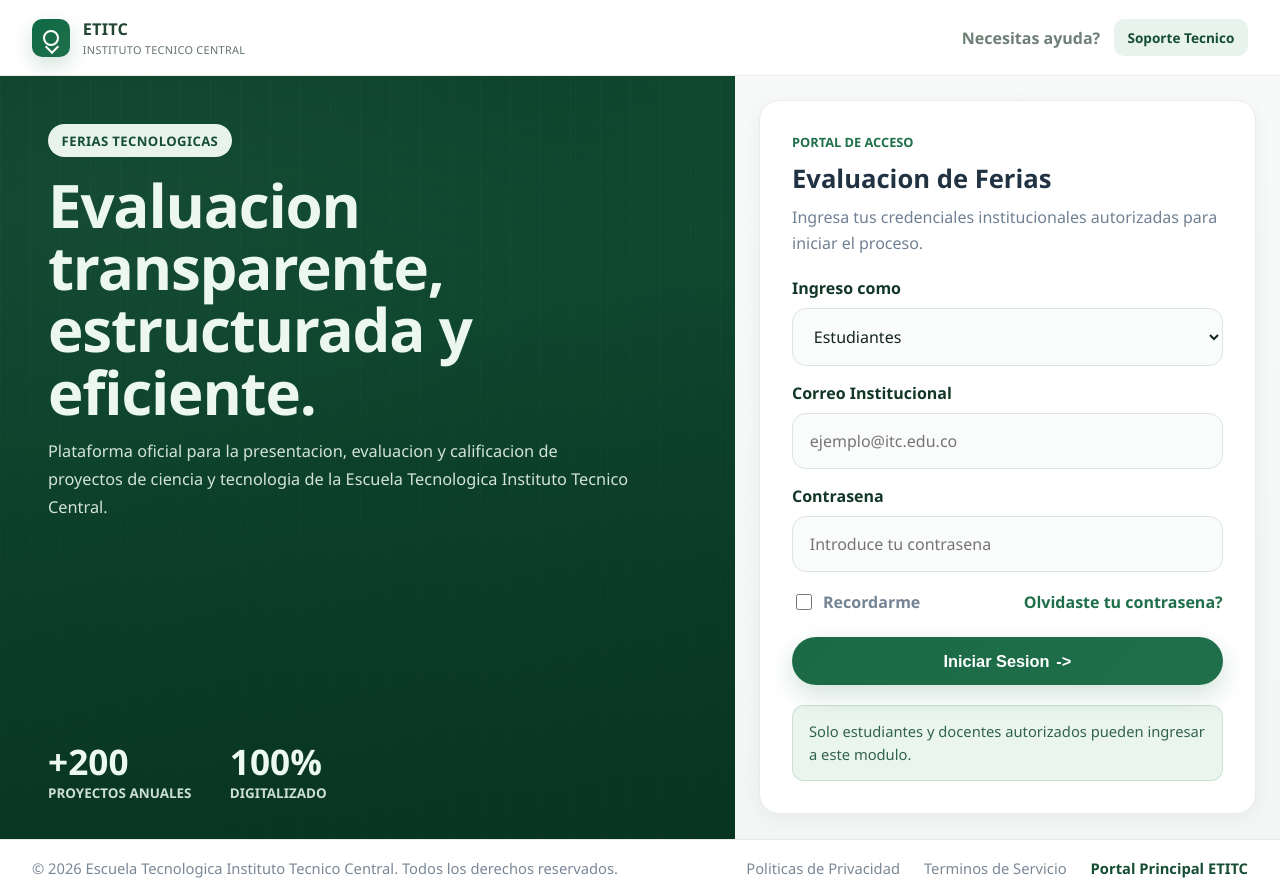
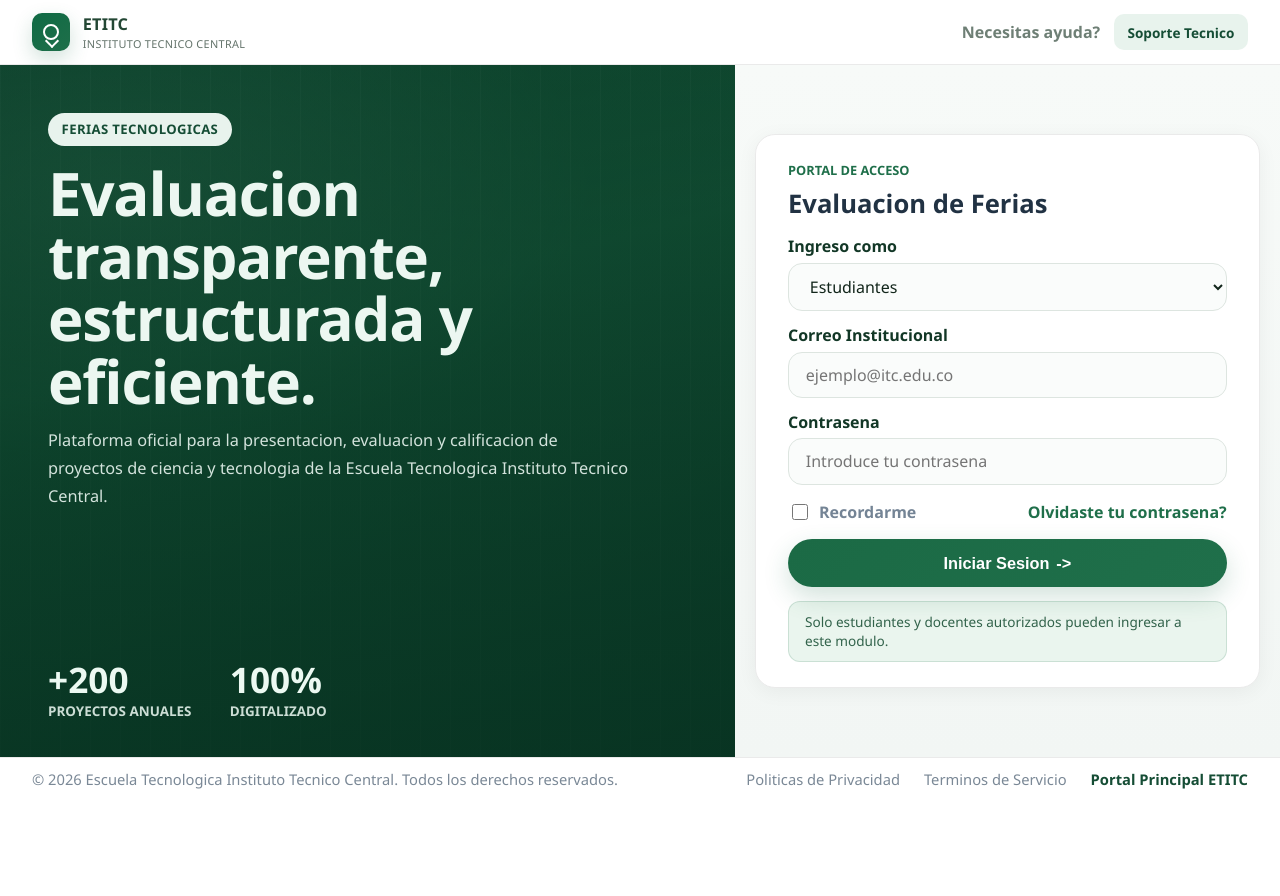
Before and after one commit to JuanchoGarvincho/SIEF-IA, a plain HTML site: page LOGIN/index.html in a window 1280 px wide. After the commit the page ends 800 px from the top, so only its background shows below. Drawn offline with Linux system fonts and the light colour scheme.

Commit message:
Login sin scroll y script de usuario de prueba
- El login ocupa exactamente la ventana: la página no se desplaza y el
  formulario se compacta en pantallas bajas; en móvil se oculta el panel verde
- npm run usuario-prueba: crea un usuario que entra como estudiante y jurado

Co-Authored-By: Claude Opus 5.5 <noreply@anthropic.com>

```diff
--- a/LOGIN/login.css
+++ b/LOGIN/login.css
@@ -315,3 +315,122 @@
     gap: 1rem;
   }
 }
+
+/* ===== Pantalla fija: el login ocupa exactamente la ventana y no hace scroll ===== */
+html,
+body {
+  height: 100%;
+  overflow: hidden;
+}
+
+.login-shell {
+  height: 100vh;
+  height: 100dvh; /* en celulares descuenta la barra del navegador */
+  min-height: 0;
+}
+
+.login-main,
+.login-hero,
+.login-panel {
+  min-height: 0;
+}
+
+/* Si la ventana es muy baja, solo la tarjeta se desplaza por dentro (la página no se mueve) */
+.login-panel {
+  overflow-y: auto;
+  padding: clamp(0.75rem, 2.5vh, 1.5rem);
+}
+
+.login-topbar__inner {
+  padding-top: clamp(0.6rem, 1.6vh, 1.15rem);
+  padding-bottom: clamp(0.6rem, 1.6vh, 1.15rem);
+}
+
+.login-footer {
+  padding-top: clamp(0.55rem, 1.4vh, 1.15rem);
+  padding-bottom: clamp(0.55rem, 1.4vh, 1.15rem);
+}
+
+/* La tarjeta se compacta según la altura disponible */
+.login-card .card__body {
+  padding: clamp(1.1rem, 3.2vh, 2rem) 2rem;
+}
+
+.login-title {
+  margin: clamp(0.3rem, 0.9vh, 0.65rem) 0 clamp(0.3rem, 0.8vh, 0.55rem);
+}
+
+.login-subtitle {
+  margin-bottom: clamp(0.6rem, 1.8vh, 1.3rem);
+}
+
+.login-form {
+  gap: clamp(0.55rem, 1.6vh, 1rem);
+}
+
+.login-note {
+  margin-top: clamp(0.6rem, 1.8vh, 1.25rem);
+  padding: clamp(0.55rem, 1.3vh, 0.9rem) 1rem;
+}
+
+/* En pantallas angostas no cabe el panel verde al lado: se muestra solo el formulario */
+@media (max-width: 1080px) {
+  .login-main {
+    grid-template-columns: 1fr;
+  }
+
+  .login-hero {
+    display: none;
+  }
+}
+
+@media (max-width: 640px) {
+  .login-card .card__body {
+    padding: 1.1rem;
+  }
+
+  .login-footer__links {
+    display: none;
+  }
+}
+
+/* Laptops y pantallas bajas: se compacta el formulario para que quepa sin desplazarse */
+@media (max-height: 820px) {
+  .login-subtitle {
+    display: none;
+  }
+
+  .login-title {
+    margin-bottom: 0.9rem;
+  }
+
+  .login-card .field__control,
+  .login-card .field__select {
+    padding-top: 0.7rem;
+    padding-bottom: 0.7rem;
+  }
+
+  .login-card .field {
+    gap: 0.35rem;
+  }
+
+  .login-submit {
+    margin-top: 0.2rem;
+  }
+
+  .login-note {
+    font-size: 0.85rem;
+    line-height: 1.4;
+  }
+}
+
+@media (max-height: 640px) {
+  .login-kicker,
+  .login-footer {
+    display: none;
+  }
+
+  .login-shell {
+    grid-template-rows: auto 1fr;
+  }
+}
--- a/backend/package.json
+++ b/backend/package.json
@@ -7,7 +7,8 @@
     "dev": "nodemon src/server.js",
     "start": "node src/server.js",
     "seed": "node scripts/seed.js",
-    "migrar": "node scripts/migrar.js"
+    "migrar": "node scripts/migrar.js",
+    "usuario-prueba": "node scripts/usuario-prueba.js"
   },
   "dependencies": {
     "bcryptjs": "^2.4.3",
```
Also changed, not shown: backend/scripts/usuario-prueba.js (added, +35 -0 lines).
